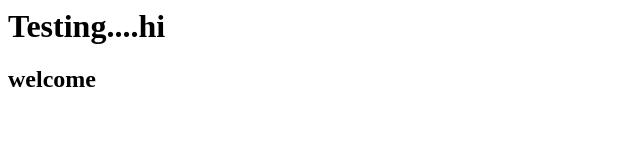
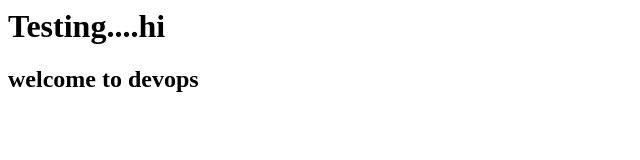
Before and after one commit to Saipriya2023/testdevopd, a plain HTML site: page index.html in a window 1280 px wide. Shown: the whole page, without its empty margins (0-640 px from the left). Drawn offline with Linux system fonts and the light colour scheme.

Commit message:
index.html

```diff
--- a/index.html
+++ b/index.html
@@ -1,2 +1,2 @@
 <h1>Testing....hi</h1>
-<h2>welcome</h2>
+<h2>welcome to devops </h2>
```
